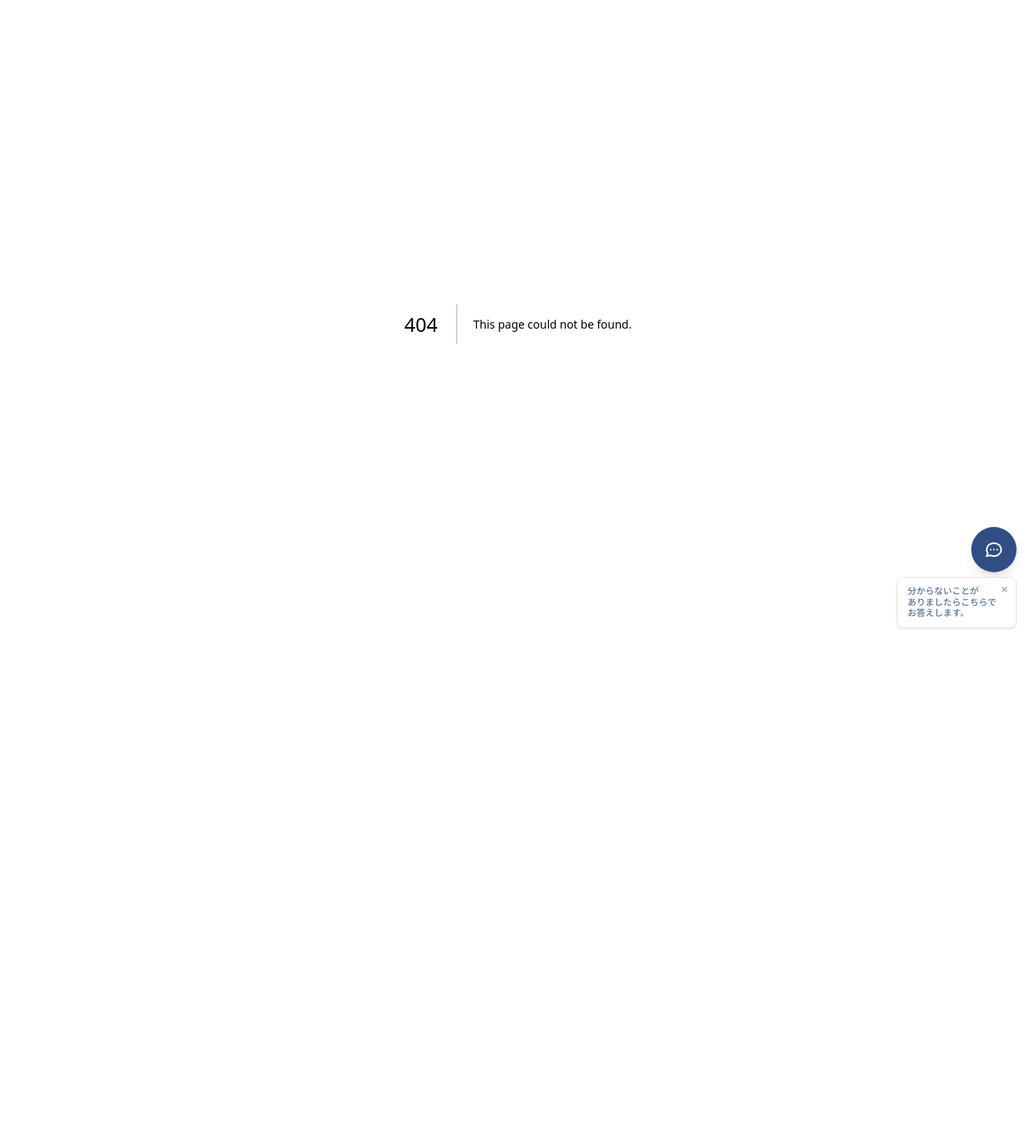
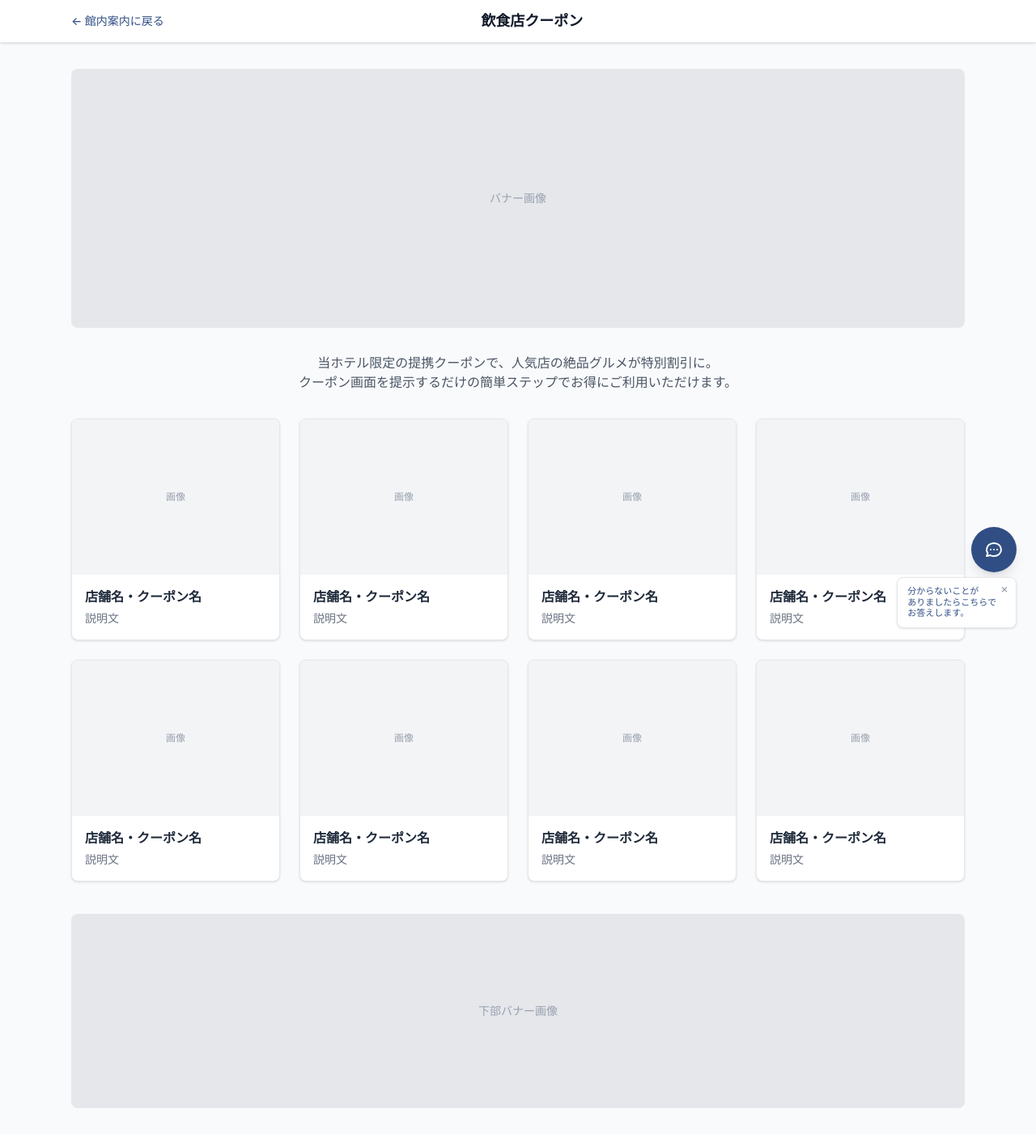
Before and after one commit to imakouma/hotel-granteras, a Next.js app: page /coupon in a window 1280 px wide. Before the commit this address had no page. Shown: the whole page at 81% size. Before the commit the page ends 800 px from the top, so only its background shows below. Built offline with nearby package versions, Linux system fonts and the light colour scheme.

Commit message:
12-model

```diff
--- /dev/null
+++ b/app/coupon/page.tsx
@@ -0,0 +1,89 @@
+"use client";
+
+import Link from "next/link";
+
+/** 画像は後から追加するため、同じサイズのスペースを確保 */
+const BANNER_ASPECT = "aspect-[21/9]"; // 横長バナー
+const CARD_IMAGE_ASPECT = "aspect-[4/3]"; // カード画像は4:3で統一
+const CARD_COUNT = 8; // クーポンカード数（画像追加用スロット）
+
+export default function CouponPage() {
+  return (
+    <div className="min-h-screen bg-gray-50">
+      {/* ヘッダー */}
+      <header className="sticky top-0 z-40 border-b border-gray-200 bg-white shadow-sm">
+        <div className="mx-auto flex max-w-6xl items-center justify-between px-4 py-3 sm:px-6">
+          <Link
+            href="/"
+            className="text-sm font-medium text-[#304E84] hover:underline"
+          >
+            ← 館内案内に戻る
+          </Link>
+          <h1 className="text-base font-bold text-gray-900 sm:text-lg">
+            飲食店クーポン
+          </h1>
+          <div className="w-16 sm:w-20" aria-hidden />
+        </div>
+      </header>
+
+      <main className="mx-auto max-w-6xl px-4 py-6 sm:px-6 sm:py-8">
+        {/* メインバナー（画像用スペース・同じサイズで統一） */}
+        <section className="mb-8">
+          <div
+            className={`w-full overflow-hidden rounded-lg bg-gray-200 ${BANNER_ASPECT} max-h-[280px] sm:max-h-[320px]`}
+          >
+            {/* 画像追加用：ここにバナー画像を配置 */}
+            <div className="flex h-full w-full items-center justify-center text-gray-400 text-sm">
+              バナー画像
+            </div>
+          </div>
+        </section>
+
+        {/* 紹介文エリア（元サイトのコピー用スペース） */}
+        <section className="mb-8 text-center">
+          <p className="text-sm text-gray-600 sm:text-base">
+            当ホテル限定の提携クーポンで、人気店の絶品グルメが特別割引に。
+            <br className="hidden sm:inline" />
+            クーポン画面を提示するだけの簡単ステップでお得にご利用いただけます。
+          </p>
+        </section>
+
+        {/* クーポンカードグリッド（各カード同じサイズの画像スペース） */}
+        <section className="grid grid-cols-2 gap-4 sm:gap-6 md:grid-cols-3 lg:grid-cols-4">
+          {Array.from({ length: CARD_COUNT }, (_, i) => (
+            <article
+              key={i}
+              className="overflow-hidden rounded-lg border border-gray-200 bg-white shadow-sm transition-shadow hover:shadow-md"
+            >
+              {/* カード画像用スペース（同じサイズで統一・画像追加用） */}
+              <div className={`w-full bg-gray-100 ${CARD_IMAGE_ASPECT}`}>
+                <div className="flex h-full w-full items-center justify-center text-gray-400 text-xs">
+                  画像
+                </div>
+              </div>
+              <div className="p-3 sm:p-4">
+                <h2 className="text-sm font-semibold text-gray-800 sm:text-base">
+                  店舗名・クーポン名
+                </h2>
+                <p className="mt-1 text-xs text-gray-500 sm:text-sm">
+                  説明文
+                </p>
+              </div>
+            </article>
+          ))}
+        </section>
+
+        {/* 下部バナー用スペース（必要に応じて画像追加） */}
+        <section className="mt-10">
+          <div
+            className={`w-full overflow-hidden rounded-lg bg-gray-200 ${BANNER_ASPECT} max-h-[200px] sm:max-h-[240px]`}
+          >
+            <div className="flex h-full w-full items-center justify-center text-gray-400 text-sm">
+              下部バナー画像
+            </div>
+          </div>
+        </section>
+      </main>
+    </div>
+  );
+}
--- a/app/page.tsx
+++ b/app/page.tsx
@@ -1378,7 +1378,7 @@ export default function Home() {
                   title="Other Languages"
                 >
                   <span className="flex items-center justify-center w-5 h-5 sm:w-6 sm:h-6 md:w-8 md:h-8 text-base sm:text-lg md:text-2xl leading-none">🌐</span>
-                  <span className="text-[8px] sm:text-[10px] md:text-xs text-gray-700 leading-tight mt-0.5 hidden sm:block">Another</span>
+                  <span className="text-[8px] sm:text-[10px] md:text-xs text-gray-700 leading-tight mt-0.5">Another</span>
                 </button>
 
                 {/* 他の言語ドロップダウン */}
@@ -1425,16 +1425,14 @@ export default function Home() {
                     title={lang.label}
                   >
                     <span className="flex items-center justify-center w-5 h-5 sm:w-6 sm:h-6 md:w-8 md:h-8 text-base sm:text-lg md:text-2xl leading-none">{lang.flag}</span>
-                    <span className="text-[8px] sm:text-[10px] md:text-xs text-gray-700 leading-tight mt-0.5 hidden sm:block">{lang.label}</span>
+                    <span className="text-[8px] sm:text-[10px] md:text-xs text-gray-700 leading-tight mt-0.5">{lang.label}</span>
                   </button>
                 ))}
               </div>
 
-              {/* 飲食店クーポンボタン */}
+              {/* 飲食店クーポンボタン（内部ページ） */}
               <Link
-                href="https://preview.studio.site/live/Kwa5nV0GWX/coupon"
-                target="_blank"
-                rel="noopener noreferrer"
+                href="/coupon"
                 className="bg-red-500 hover:bg-red-600 text-white px-1.5 sm:px-2 md:px-3 lg:px-4 py-1 sm:py-1.5 md:py-2 rounded-md text-[9px] sm:text-[10px] md:text-xs lg:text-sm font-semibold transition-colors whitespace-nowrap shadow-sm inline-block"
               >
                 {t.restaurantCoupon}
@@ -1496,9 +1494,7 @@ export default function Home() {
                 <Link
                   key={service.id}
                   data-service-id={service.id}
-                  href="https://preview.studio.site/live/Kwa5nV0GWX/coupon"
-                  target="_blank"
-                  rel="noopener noreferrer"
+                  href="/coupon"
                   className={`p-3 sm:p-4 md:p-6 rounded-lg transition-all duration-700 ease-out flex flex-col items-center justify-center min-h-[100px] sm:min-h-[120px] md:min-h-[140px] ${
                     visibleServices.has(service.id)
                       ? 'opacity-100 translate-y-0'
--- a/components/ChatBot.tsx
+++ b/components/ChatBot.tsx
@@ -1,6 +1,7 @@
 "use client";
 
 import { useState, useRef, useEffect } from "react";
+import Link from "next/link";
 import { useLanguage } from "@/contexts/LanguageContext";
 import type { LanguageCode } from "@/contexts/LanguageContext";
 
@@ -255,10 +256,13 @@ function getChatT(lang: LanguageCode) {
   return chatTranslations[lang] ?? chatTranslations.en;
 }
 
-/** メッセージ内のURLをクリック可能なリンクとして表示する */
+/** メッセージ内のURL・パスをクリック可能なリンクとして表示する */
 function renderMessageWithLinks(content: string, isUser: boolean) {
-  const urlRegex = /(https?:\/\/[^\s<>"\']+)/g;
-  const parts = content.split(urlRegex);
+  const linkRegex = /(https?:\/\/[^\s<>"\']+|\/[a-zA-Z0-9/_-]+)/g;
+  const parts = content.split(linkRegex);
+  const linkClass = isUser
+    ? "underline break-all opacity-90 hover:opacity-100"
+    : "text-[#304E84] underline break-all hover:opacity-80";
   return parts.map((part, i) => {
     if (part.startsWith("http://") || part.startsWith("https://")) {
       const href = part.replace(/[.,;:!)]+$/, "");
@@ -268,15 +272,21 @@ function renderMessageWithLinks(content: string, isUser: boolean) {
           href={href}
           target="_blank"
           rel="noopener noreferrer"
-          className={
-            isUser
-              ? "underline break-all opacity-90 hover:opacity-100"
-              : "text-[#304E84] underline break-all hover:opacity-80"
-          }
+          className={linkClass}
         >
           {href.includes("coupon") ? "詳細はこちら" : part}
         </a>
       );
+    }
+    if (part.startsWith("/")) {
+      const path = part.replace(/[.,;:!)\s]+$/, "").trim();
+      if (path) {
+        return (
+          <Link key={i} href={path} className={linkClass}>
+            詳細はこちら
+          </Link>
+        );
+      }
     }
     return part;
   });
--- a/data/hotel-info.md
+++ b/data/hotel-info.md
@@ -28,10 +28,10 @@
 ## 5. 夕食・飲食店クーポン
 - 夕食や飲食店について聞かれた場合は、以下の説明文を使い、提携飲食店クーポンページへのリンクを案内してください。
 - **説明文（この通りに使うこと）**: 今夜の夕食はもうお決まりですか？当ホテル限定の提携クーポンを使えば、人気店の絶品グルメが特別割引に！クーポン画面を提示するだけの簡単ステップ。お得に仙台の夜を満喫しましょう！
-- **回答形式（厳守）**: 上記の説明文を1行目から書き、改行したあと次の行にURLのみを記載すること。「詳細はこちら: 」などの文字は書かず、URL（https://preview.studio.site/live/Kwa5nV0GWX/coupon）だけを改行のあとに書くこと。
-- 例（この通りに改行とURLのみで答えること）:
+- **回答形式（厳守）**: 上記の説明文を1行目から書き、改行したあと次の行に内部クーポンページへのパス「/coupon」のみを記載すること。「詳細はこちら: 」などの文字は書かず、/coupon だけを改行のあとに書くこと。
+- 例（この通りに改行と /coupon のみで答えること）:
   今夜の夕食はもうお決まりですか？当ホテル限定の提携クーポンを使えば、人気店の絶品グルメが特別割引に！クーポン画面を提示するだけの簡単ステップ。お得に仙台の夜を満喫しましょう！
-  https://preview.studio.site/live/Kwa5nV0GWX/coupon
+  /coupon
 
 ## 6. 【独自情報】近隣提携店・特典
 ※カードキーケースを提示することで受けられる特別サービスです。
```
